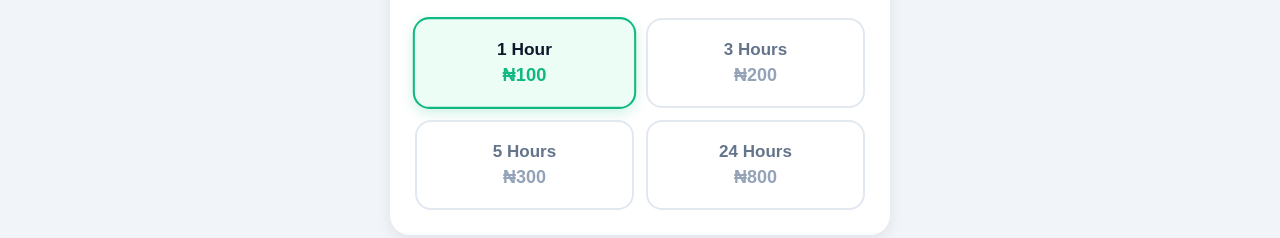
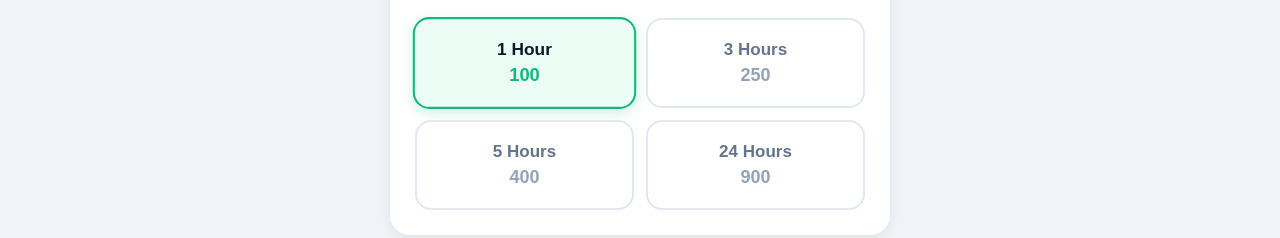
Before and after one commit to okivictor01-bit/OKcharge-, a Next.js app: page /rent in a window 1280 px wide. Shown: the part 227-465 px from the top of the page. Built offline with nearby package versions, Linux system fonts and the light colour scheme.

Commit message:
Update page.tsx

```diff
--- a/app/rent/page.tsx
+++ b/app/rent/page.tsx
@@ -12,11 +12,12 @@ export default function RentPage() {
   const [paystackScriptLoaded, setPaystackScriptLoaded] = useState(false);
   const [selectedDuration, setSelectedDuration] = useState('1');
 
+  // UPDATED PRICES HERE
   const prices: Record<string, number> = {
     '1': 100,
-    '3': 200,
-    '5': 300,
-    '24': 800
+    '3': 250,
+    '5': 400,
+    '24': 900
   };
 
   const currentPrice = prices[duration] || 100;
@@ -174,7 +175,7 @@ export default function RentPage() {
                     fontSize: '18px',
                     marginTop: '5px'
                   }}>
-                    ₦{price}
+                    {price}
                   </div>
                 </button>
               );
```
